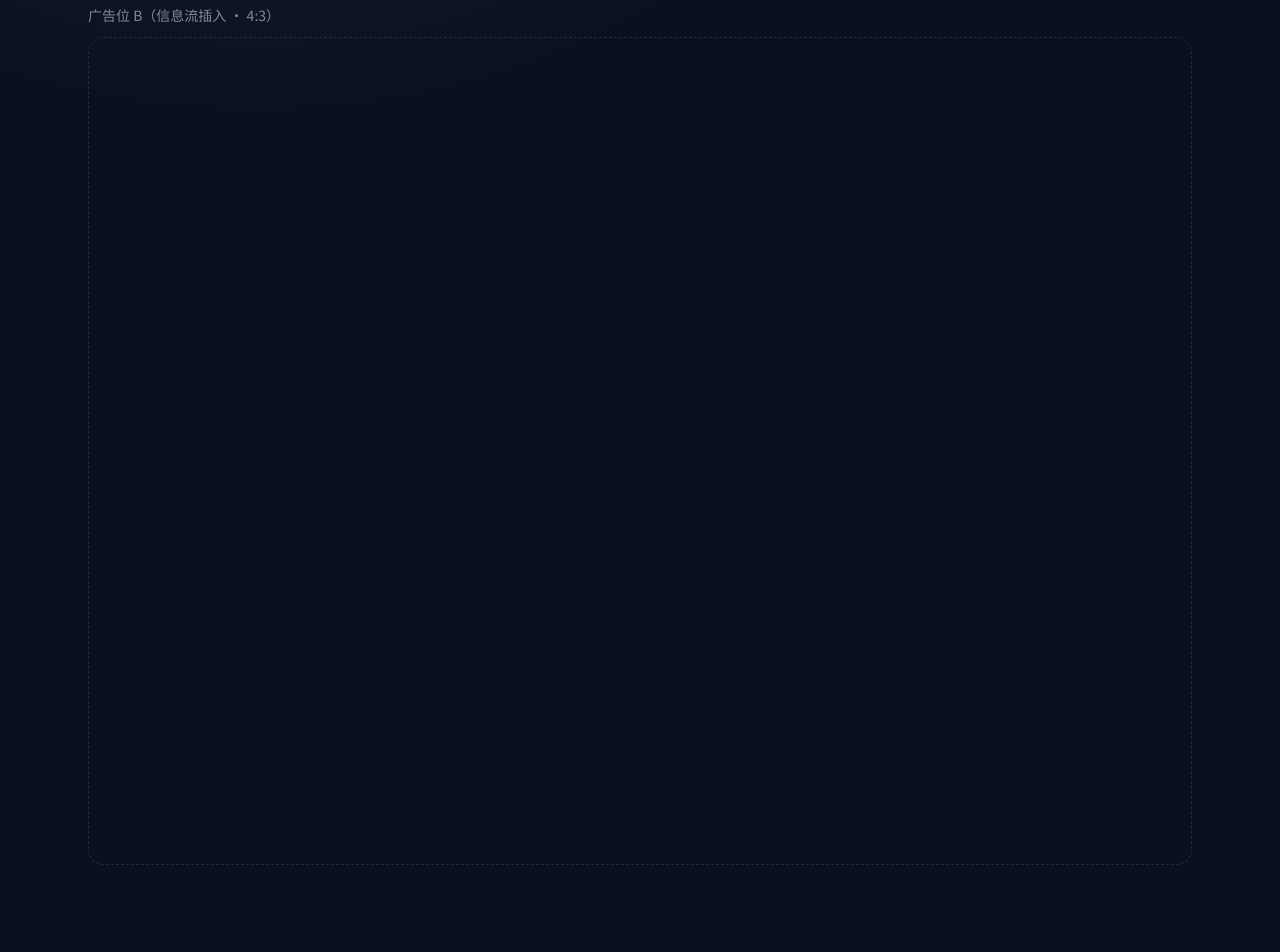
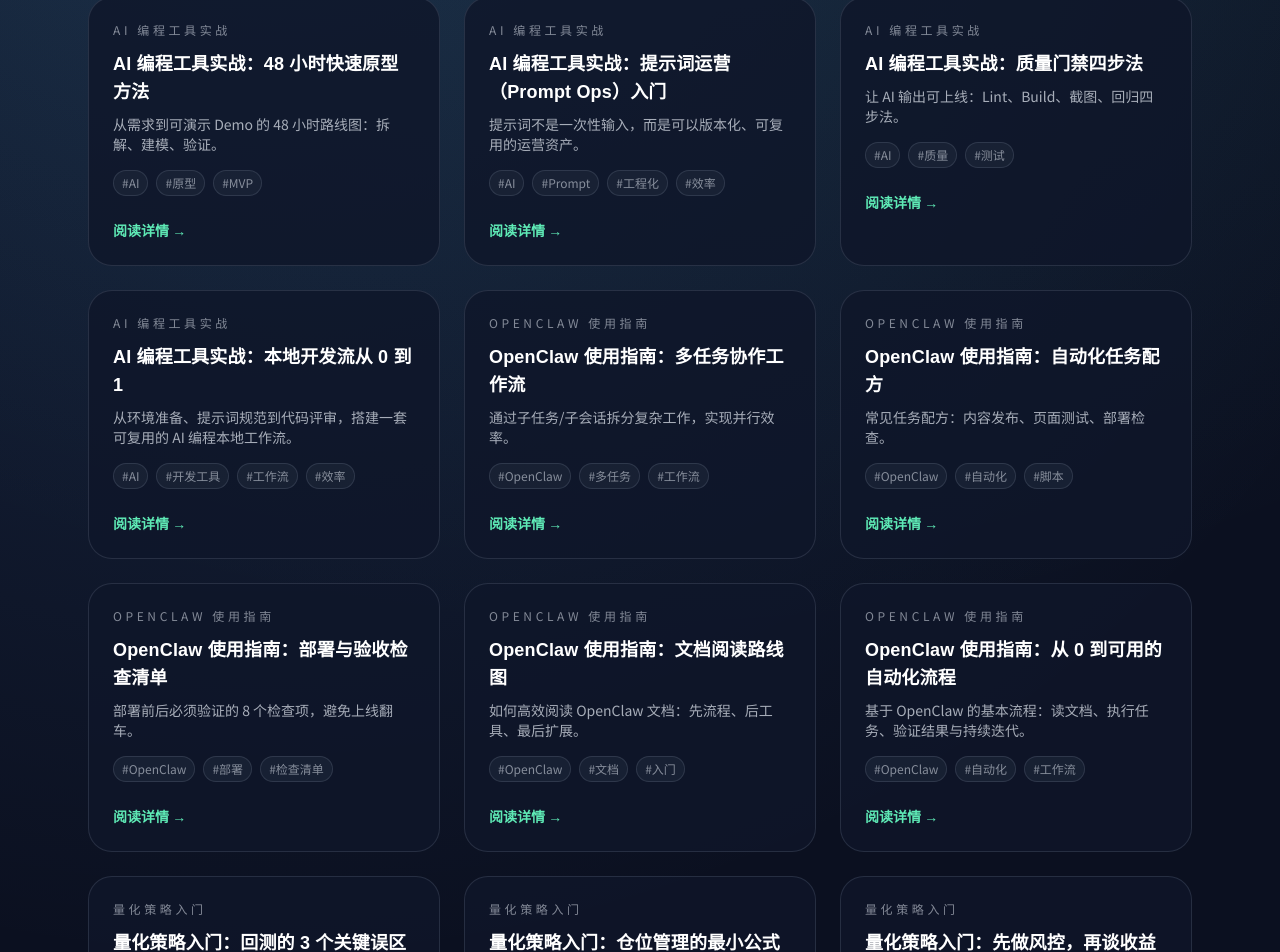
Before and after one commit to jerrywuhs/blogweb, a Next.js app: page /tech in a window 1280 px wide. Shown: the part 1124-2076 px from the top of the page. Built offline with nearby package versions, Linux system fonts and the light colour scheme.

Commit message:
Publish tech drafts in listing

```diff
--- a/src/app/personal/series/[id]/page.tsx
+++ b/src/app/personal/series/[id]/page.tsx
@@ -19,7 +19,7 @@
 
   const episodes = personalPosts
     .filter((post) => post.seriesId === id)
-    .sort((a, b) => a.episode - b.episode);
+    .sort((a, b) => (a.episode ?? 0) - (b.episode ?? 0));
 
   return (
     <div className="min-h-screen text-white">
--- a/src/app/tech/series/[id]/page.tsx
+++ b/src/app/tech/series/[id]/page.tsx
@@ -19,7 +19,7 @@
 
   const episodes = techPosts
     .filter((post) => post.seriesId === id)
-    .sort((a, b) => a.episode - b.episode);
+    .sort((a, b) => (a.episode ?? 0) - (b.episode ?? 0));
 
   return (
     <div className="min-h-screen text-white">
--- a/src/data/tech.ts
+++ b/src/data/tech.ts
@@ -16,7 +16,7 @@
 ];
 
 export const techPosts = [
-  {
+{
     slug: "freqtrade-0-1-ep1",
     title: "FreqTrade 从 0 到 1：第一集 · 认识系统架构",
     summary: "定位、核心模块与策略生命周期，搭建你的第一个量化框架。",
@@ -28,7 +28,7 @@
     seriesTitle: "FreqTrade 从 0 到 1",
     episode: 1,
   },
-  {
+{
     slug: "freqtrade-0-1-ep2",
     title: "FreqTrade 从 0 到 1：第二集 · 回测框架与指标体系",
     summary: "如何设计指标、构建回测流程与结果评估。",
@@ -40,7 +40,7 @@
     seriesTitle: "FreqTrade 从 0 到 1",
     episode: 2,
   },
-  {
+{
     slug: "ai-tool-loop",
     title: "AI 工具最小闭环：从需求到上线",
     summary: "把产品功能拆成可交付的三层闭环。",
@@ -52,6 +52,175 @@
     seriesTitle: "AI 工具最小闭环",
     episode: 1,
   },
+{
+  slug: "ai-code-review-checklist",
+  title: "AI 编程工具实战：代码审查清单模板",
+  summary: "把 AI 输出的代码纳入审查体系：从结构、性能到安全的实战清单。",
+  date: "2026-02-07",
+  type: "article",
+  category: "AI 编程工具实战",
+  tags: ["AI", "代码审查", "质量", "规范"],
+},
+
+{
+  slug: "ai-tools-context-management",
+  title: "AI 编程工具实战：上下文管理是生产力关键",
+  summary: "把需求、约束、历史决策压缩成可复用上下文，避免反复解释。",
+  date: "2026-02-07",
+  type: "article",
+  category: "AI 编程工具实战",
+  tags: ["AI", "上下文", "效率"],
+},
+
+{
+  slug: "ai-tools-eval-metrics",
+  title: "AI 编程工具实战：效果评估的 5 个指标",
+  summary: "评估 AI 工具效果不能只看速度，正确率、返工率与稳定性更关键。",
+  date: "2026-02-07",
+  type: "article",
+  category: "AI 编程工具实战",
+  tags: ["AI", "评估", "指标"],
+},
+
+{
+  slug: "ai-tools-fast-prototype",
+  title: "AI 编程工具实战：48 小时快速原型方法",
+  summary: "从需求到可演示 Demo 的 48 小时路线图：拆解、建模、验证。",
+  date: "2026-02-07",
+  type: "article",
+  category: "AI 编程工具实战",
+  tags: ["AI", "原型", "MVP"],
+},
+
+{
+  slug: "ai-tools-prompt-ops",
+  title: "AI 编程工具实战：提示词运营（Prompt Ops）入门",
+  summary: "提示词不是一次性输入，而是可以版本化、可复用的运营资产。",
+  date: "2026-02-07",
+  type: "article",
+  category: "AI 编程工具实战",
+  tags: ["AI", "Prompt", "工程化", "效率"],
+},
+
+{
+  slug: "ai-tools-quality-gates",
+  title: "AI 编程工具实战：质量门禁四步法",
+  summary: "让 AI 输出可上线：Lint、Build、截图、回归四步法。",
+  date: "2026-02-07",
+  type: "article",
+  category: "AI 编程工具实战",
+  tags: ["AI", "质量", "测试"],
+},
+
+{
+  slug: "ai-tools-setup-local-workflow",
+  title: "AI 编程工具实战：本地开发流从 0 到 1",
+  summary: "从环境准备、提示词规范到代码评审，搭建一套可复用的 AI 编程本地工作流。",
+  date: "2026-02-07",
+  type: "article",
+  category: "AI 编程工具实战",
+  tags: ["AI", "开发工具", "工作流", "效率"],
+},
+
+{
+  slug: "openclaw-agent-workflow",
+  title: "OpenClaw 使用指南：多任务协作工作流",
+  summary: "通过子任务/子会话拆分复杂工作，实现并行效率。",
+  date: "2026-02-07",
+  type: "article",
+  category: "OpenClaw 使用指南",
+  tags: ["OpenClaw", "多任务", "工作流"],
+},
+
+{
+  slug: "openclaw-automation-recipes",
+  title: "OpenClaw 使用指南：自动化任务配方",
+  summary: "常见任务配方：内容发布、页面测试、部署检查。",
+  date: "2026-02-07",
+  type: "article",
+  category: "OpenClaw 使用指南",
+  tags: ["OpenClaw", "自动化", "脚本"],
+},
+
+{
+  slug: "openclaw-deploy-checklist",
+  title: "OpenClaw 使用指南：部署与验收检查清单",
+  summary: "部署前后必须验证的 8 个检查项，避免上线翻车。",
+  date: "2026-02-07",
+  type: "article",
+  category: "OpenClaw 使用指南",
+  tags: ["OpenClaw", "部署", "检查清单"],
+},
+
+{
+  slug: "openclaw-docs-reading-map",
+  title: "OpenClaw 使用指南：文档阅读路线图",
+  summary: "如何高效阅读 OpenClaw 文档：先流程、后工具、最后扩展。",
+  date: "2026-02-07",
+  type: "article",
+  category: "OpenClaw 使用指南",
+  tags: ["OpenClaw", "文档", "入门"],
+},
+
+{
+  slug: "openclaw-getting-started",
+  title: "OpenClaw 使用指南：从 0 到可用的自动化流程",
+  summary: "基于 OpenClaw 的基本流程：读文档、执行任务、验证结果与持续迭代。",
+  date: "2026-02-07",
+  type: "article",
+  category: "OpenClaw 使用指南",
+  tags: ["OpenClaw", "自动化", "工作流"],
+},
+
+{
+  slug: "quant-intro-backtest-basics",
+  title: "量化策略入门：回测的 3 个关键误区",
+  summary: "新手回测最常见的 3 个错误：过拟合、数据泄露与交易成本忽视。",
+  date: "2026-02-07",
+  type: "article",
+  category: "量化策略入门",
+  tags: ["量化", "回测", "入门"],
+},
+
+{
+  slug: "quant-intro-position-sizing",
+  title: "量化策略入门：仓位管理的最小公式",
+  summary: "仓位管理决定策略寿命：固定比例、波动率调仓与极端保护。",
+  date: "2026-02-07",
+  type: "article",
+  category: "量化策略入门",
+  tags: ["量化", "仓位", "风控"],
+},
+
+{
+  slug: "quant-intro-risk-framework",
+  title: "量化策略入门：先做风控，再谈收益",
+  summary: "新手量化最容易犯的错是忽视风险。本文用最小框架带你建立风控意识。",
+  date: "2026-02-07",
+  type: "article",
+  category: "量化策略入门",
+  tags: ["量化", "风控", "入门", "策略"],
+},
+
+{
+  slug: "quant-intro-signal-validation",
+  title: "量化策略入门：信号验证的三重过滤",
+  summary: "从噪声中筛选有效信号：样本外、滑点、极端行情三重验证。",
+  date: "2026-02-07",
+  type: "article",
+  category: "量化策略入门",
+  tags: ["量化", "信号", "验证"],
+},
+
+{
+  slug: "quant-intro-strategy-types",
+  title: "量化策略入门：三类策略的优缺点",
+  summary: "趋势、均值回归、套利：三类策略的适用场景与风险点。",
+  date: "2026-02-07",
+  type: "article",
+  category: "量化策略入门",
+  tags: ["量化", "策略", "入门"],
+},
 ];
 
 export function getTechPost(slug: string) {
```
